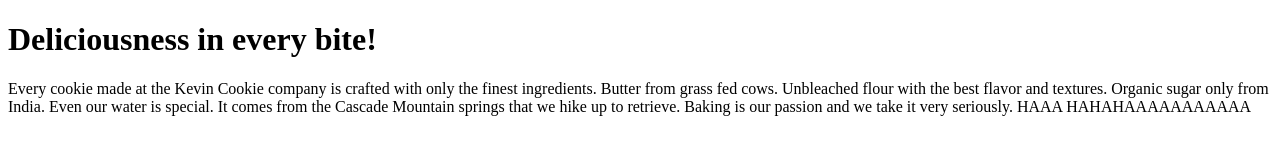
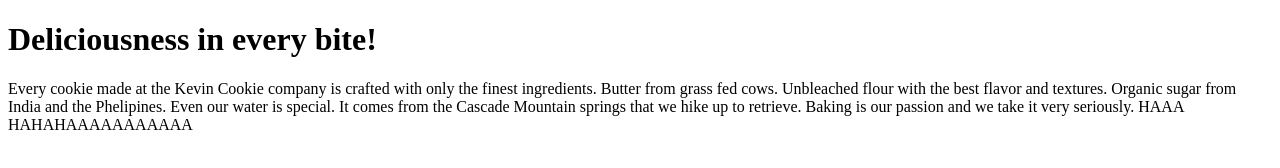
Before and after one commit to massylia-sarah/Massy.CookiesCompany, a plain HTML site: page index.htm in a window 1280 px wide. Drawn offline with Linux system fonts and the light colour scheme.

Commit message:
Update index.htm

```diff
--- a/index.htm
+++ b/index.htm
@@ -3,7 +3,7 @@
 <body>
 
 <h1>Deliciousness in every bite!</h1>
-<p>Every cookie made at the Kevin Cookie company is crafted with only the finest ingredients. Butter from grass fed cows. Unbleached flour with the best flavor and textures. Organic sugar only from India. Even our water is special. It comes from the Cascade Mountain springs that we hike up to retrieve. Baking is our passion and we take it very seriously.
+<p>Every cookie made at the Kevin Cookie company is crafted with only the finest ingredients. Butter from grass fed cows. Unbleached flour with the best flavor and textures. Organic sugar from India and the Phelipines. Even our water is special. It comes from the Cascade Mountain springs that we hike up to retrieve. Baking is our passion and we take it very seriously.
 HAAA HAHAHAAAAAAAAAAA</p>
 
 </body>
```
